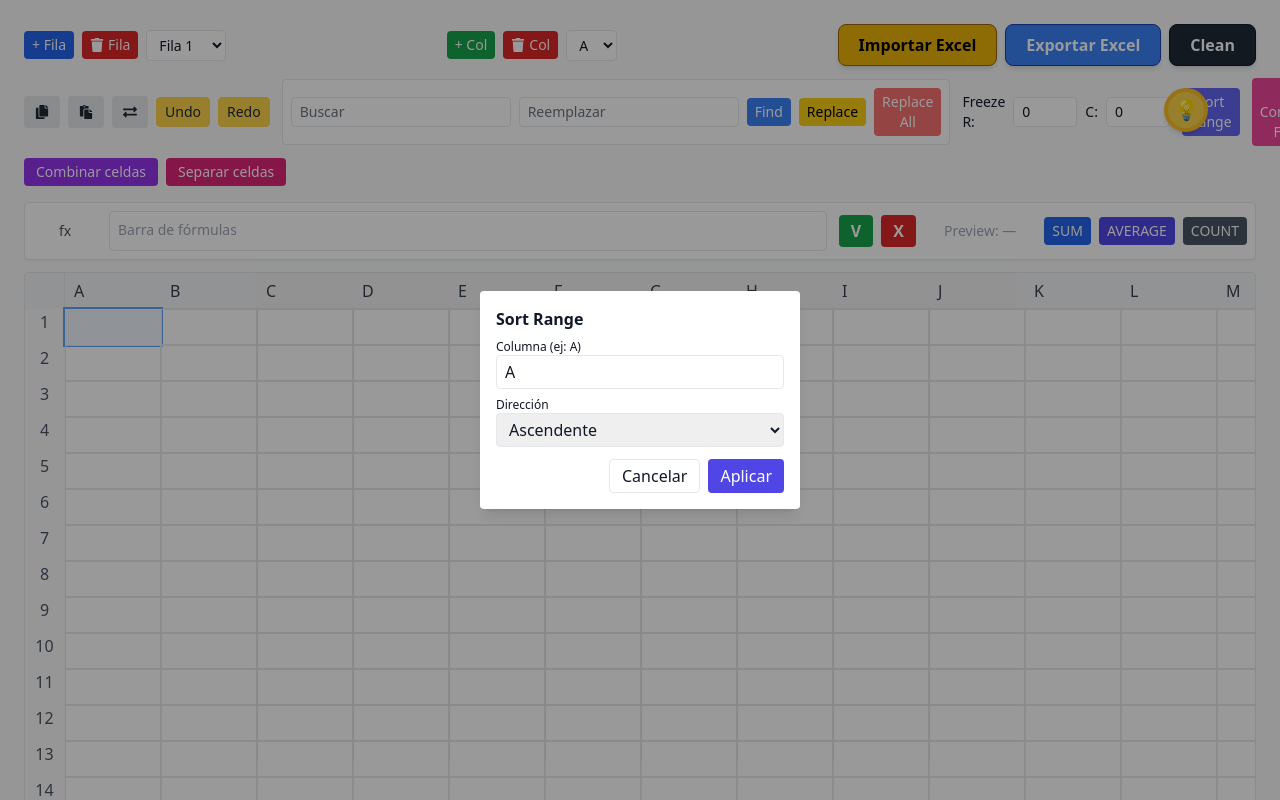
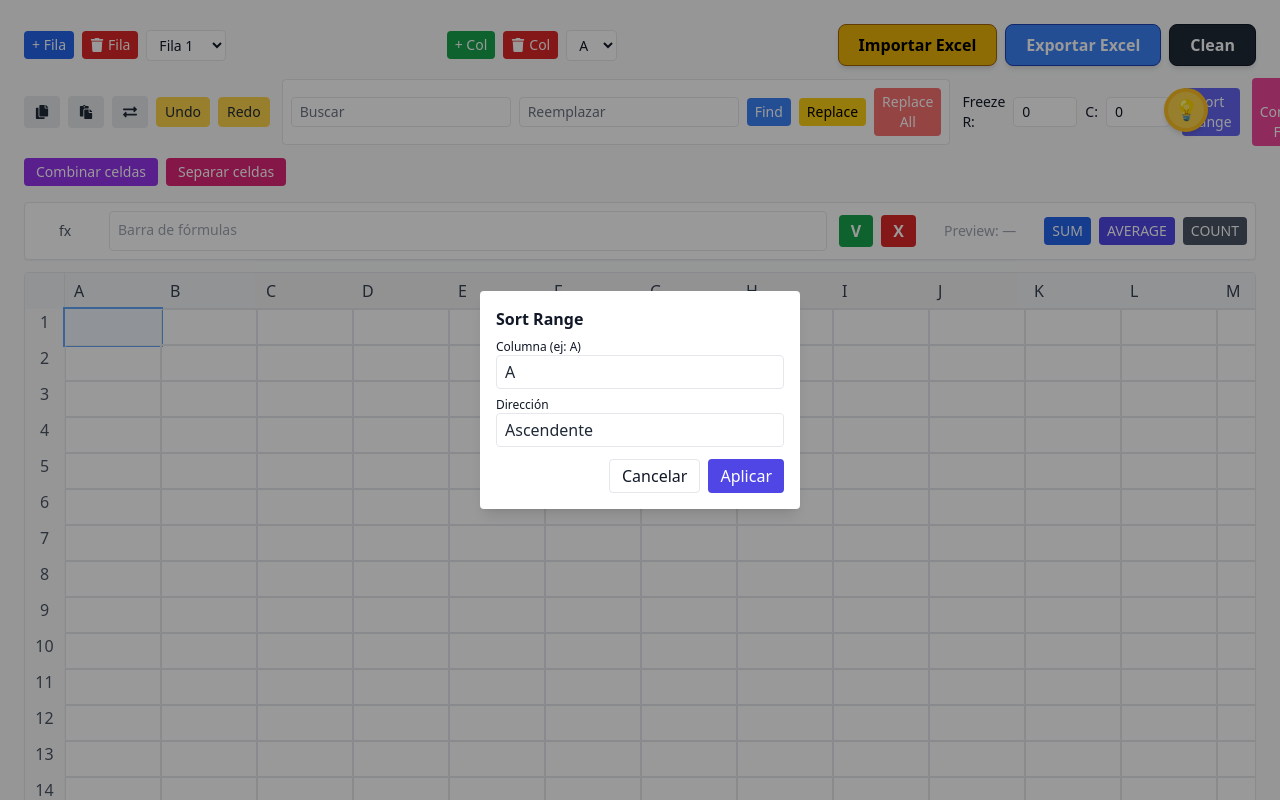
Before and after one commit to Tommyscripts/ExcelProject, a React (Vite) app in the folder ExcelProject/: page / in a window 1280 px wide. Both pictures are taken after a click on the button "Sort Range". Shown: the top 800 px of the page. Built offline with nearby package versions, Linux system fonts and the light colour scheme; the HTML template or start-up script is replaced by a standard one.

Commit message:
feat: mejorar estilos de entrada y selección en el componente de Excel para soporte de modo oscuro

```diff
--- a/ExcelProject/src/componente/excelcomponent.tsx
+++ b/ExcelProject/src/componente/excelcomponent.tsx
@@ -1813,11 +1813,11 @@ const ExcelComponent: React.FC = () => {
           <h3 className="font-bold mb-2">Sort Range</h3>
           <div className="mb-2">
             <label className="block text-xs">Columna (ej: A)</label>
-            <input value={sortColInput} onChange={e=>setSortColInput(e.target.value)} className="w-full px-2 py-1 border rounded" />
+            <input value={sortColInput} onChange={e=>setSortColInput(e.target.value)} className="w-full px-2 py-1 border rounded bg-white text-gray-800 dark:bg-gray-700 dark:text-gray-100 dark:border-gray-600" />
           </div>
           <div className="mb-3">
             <label className="block text-xs">Dirección</label>
-            <select value={sortDirection} onChange={e=>setSortDirection(e.target.value as any)} className="w-full px-2 py-1 border rounded">
+            <select value={sortDirection} onChange={e=>setSortDirection(e.target.value as any)} className="w-full px-2 py-1 border rounded bg-white text-gray-800 dark:bg-gray-700 dark:text-gray-100 dark:border-gray-600 appearance-none">
               <option value="asc">Ascendente</option>
               <option value="desc">Descendente</option>
             </select>
@@ -1836,7 +1836,7 @@ const ExcelComponent: React.FC = () => {
           <h3 className="font-bold mb-2">Add Conditional Format</h3>
           <div className="mb-2">
             <label className="block text-xs">Tipo</label>
-            <select value={cfTypeInput} onChange={e=>setCfTypeInput(e.target.value as any)} className="w-full px-2 py-1 border rounded">
+            <select value={cfTypeInput} onChange={e=>setCfTypeInput(e.target.value as any)} className="w-full px-2 py-1 border rounded bg-white text-gray-800 dark:bg-gray-700 dark:text-gray-100 dark:border-gray-600 appearance-none">
               <option value="gt">Greater than (gt)</option>
               <option value="lt">Less than (lt)</option>
               <option value="eq">Equals (eq)</option>
@@ -1845,11 +1845,11 @@ const ExcelComponent: React.FC = () => {
           </div>
           <div className="mb-2">
             <label className="block text-xs">Valor</label>
-            <input value={cfValueInput} onChange={e=>setCfValueInput(e.target.value)} className="w-full px-2 py-1 border rounded" />
+            <input value={cfValueInput} onChange={e=>setCfValueInput(e.target.value)} className="w-full px-2 py-1 border rounded bg-white text-gray-800 dark:bg-gray-700 dark:text-gray-100 dark:border-gray-600" />
           </div>
           <div className="mb-2">
             <label className="block text-xs">Scope</label>
-            <select value={cfScopeInput} onChange={e=>setCfScopeInput(e.target.value as any)} className="w-full px-2 py-1 border rounded">
+            <select value={cfScopeInput} onChange={e=>setCfScopeInput(e.target.value as any)} className="w-full px-2 py-1 border rounded bg-white text-gray-800 dark:bg-gray-700 dark:text-gray-100 dark:border-gray-600 appearance-none">
               <option value="selection">Selección actual</option>
               <option value="sheet">Toda la hoja</option>
             </select>
```
